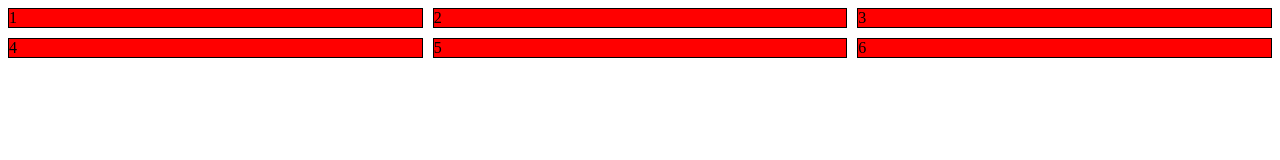
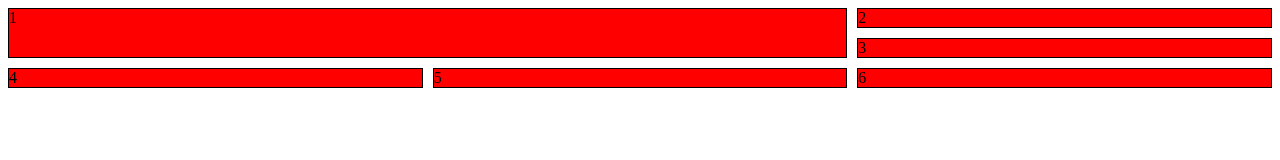
Before and after one commit to jratzenboeck/css-grid-demo, a website: page index.html in a window 1280 px wide. Drawn offline with Linux system fonts and the light colour scheme.

Commit message:
Add grid-column and grid-row

```diff
--- a/index.html
+++ b/index.html
@@ -14,16 +14,36 @@
             background: red;
             border: 1px solid black;
         }
+
+        .item1 {
+            grid-column: 1 / 3;
+            grid-row: 1 / 3;
+        }
+
+        .item2 {
+        }
+
+        .item3 {
+        }
+
+        .item4 {
+        }
+
+        .item5 {
+        }
+
+        .item6 {
+        }
     </style>
 </head>
 <body>
     <div class="grid-container">
-        <div>1</div>
-        <div>2</div>
-        <div>3</div>
-        <div>4</div>
-        <div>5</div>
-        <div>6</div>
+        <div class="item1">1</div>
+        <div class="item2">2</div>
+        <div class="item3">3</div>
+        <div class="item4">4</div>
+        <div class="item5">5</div>
+        <div class="item6">6</div>
     </div>
 </body>
 </html>
```
